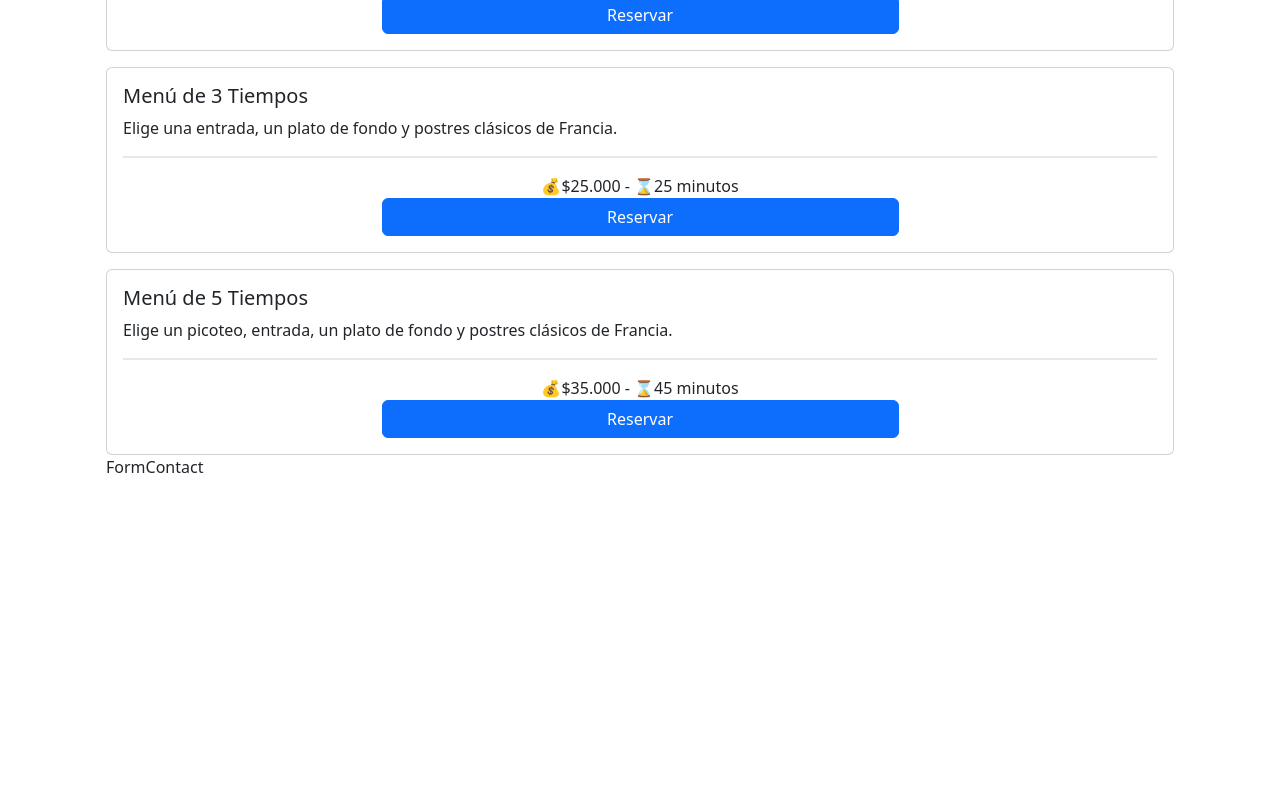
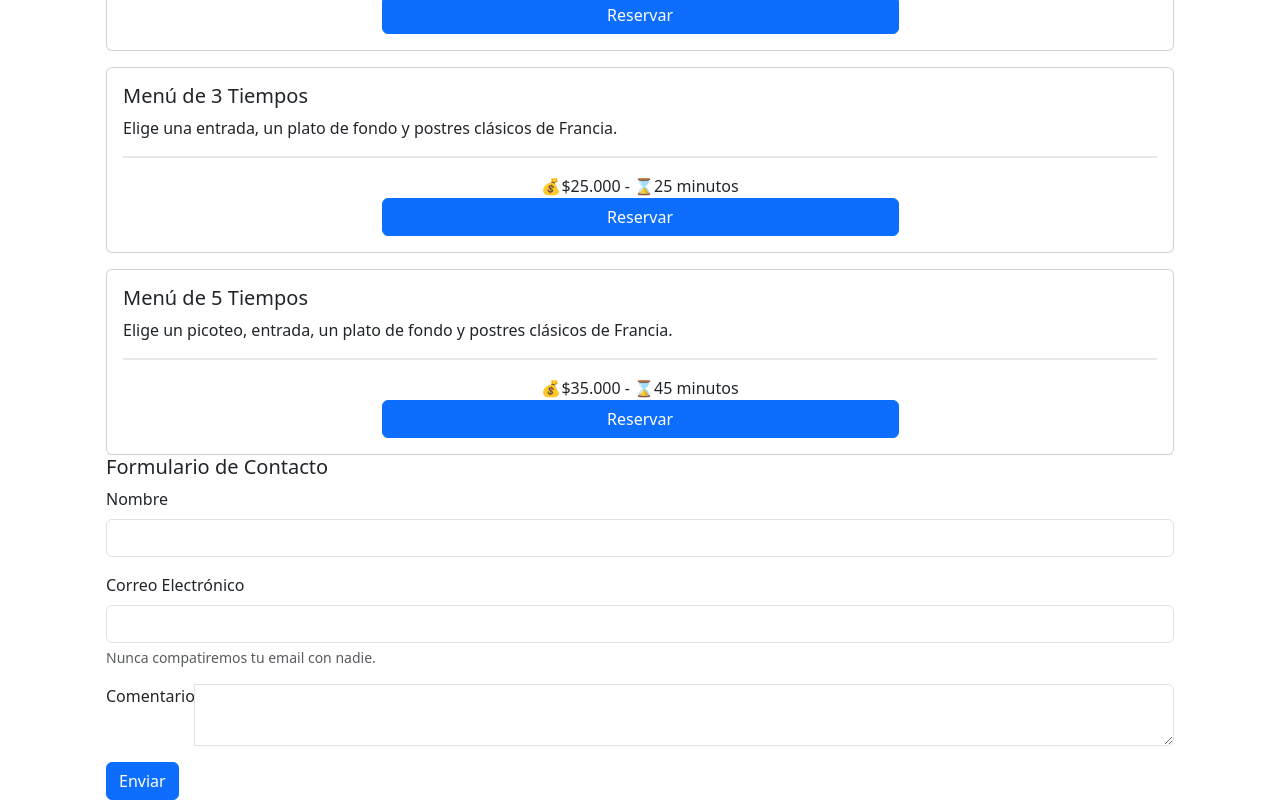
Before and after one commit to edarvichm/PROY4_RESTAURANT, a React (Vite) app: page / in a window 1280 px wide. Shown: the part 555-1355 px from the top of the page. Before the commit the page ends 1034 px from the top, so only its background shows below. Built offline with nearby package versions, Linux system fonts and the light colour scheme.

Commit message:
Ajuste componenetes Form

```diff
--- a/src/components/FormContact.jsx
+++ b/src/components/FormContact.jsx
@@ -2,8 +2,40 @@
 
 function FormContact() {
   return (
-    <div>FormContact</div>
-  )
+    <>
+      <div className="h5">Formulario de Contacto</div>
+      <form>
+        <div className="mb-3">
+          <label className="form-label">Nombre</label>
+          <input type="text" className="form-control" id="InputName" />
+        </div>
+        <div className="mb-3">
+          <label className="form-label">Correo Electrónico</label>
+          <input
+            type="email"
+            className="form-control"
+            id="exampleInputEmail1"
+            aria-describedby="emailHelp"
+          />
+          <div id="emailHelp" className="form-text">
+            Nunca compatiremos tu email con nadie.
+          </div>
+        </div>
+
+        <div className="input-group mb-3">
+          <span className="form-label">Comentario</span>
+          <textarea
+            className="form-control"
+            aria-label="With textarea"
+          ></textarea>
+        </div>
+
+        <button type="submit" className="btn btn-primary">
+          Enviar
+        </button>
+      </form>
+    </>
+  );
 }
 
-export default FormContact
+export default FormContact;
--- a/src/components/FormReservas.jsx
+++ b/src/components/FormReservas.jsx
@@ -23,6 +23,25 @@ const FormReservas = (props) => {
             Nunca compatiremos tu email con nadie.
           </div>
         </div>
+        <div className="mb-3">
+          <label className="form-label">Fecha</label>
+          <input type="date" className="form-control" id="InputFecha" />
+        </div>
+        <div className="mb-3"></div>
+        <div className="mb-3">
+          <label className="form-label">hora</label>
+          <input type="time" className="form-control" id="Inputtime" />
+        </div>
+        <div className="mb-3"></div>
+        <div className="mb-3">
+          <select className="form-select" aria-label="Default select example">
+            <option selected>Selecciona el tipo de menú </option>
+            <option value="1">A la carta</option>
+            <option value="2">Menú de 3 tiempos</option>
+            <option value="3">Menú de 5 tiempos</option>
+          </select>
+        </div>
+        <div className="mb-3"></div>
         <div className="mb-3 form-check">
           <input
             type="checkbox"
```
